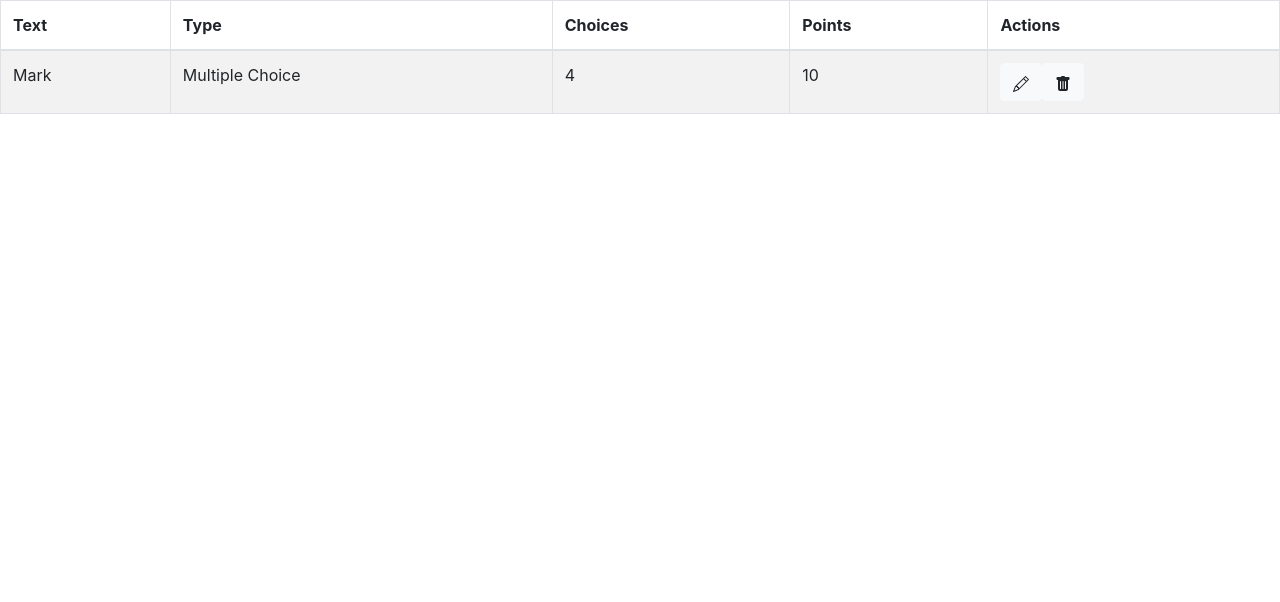
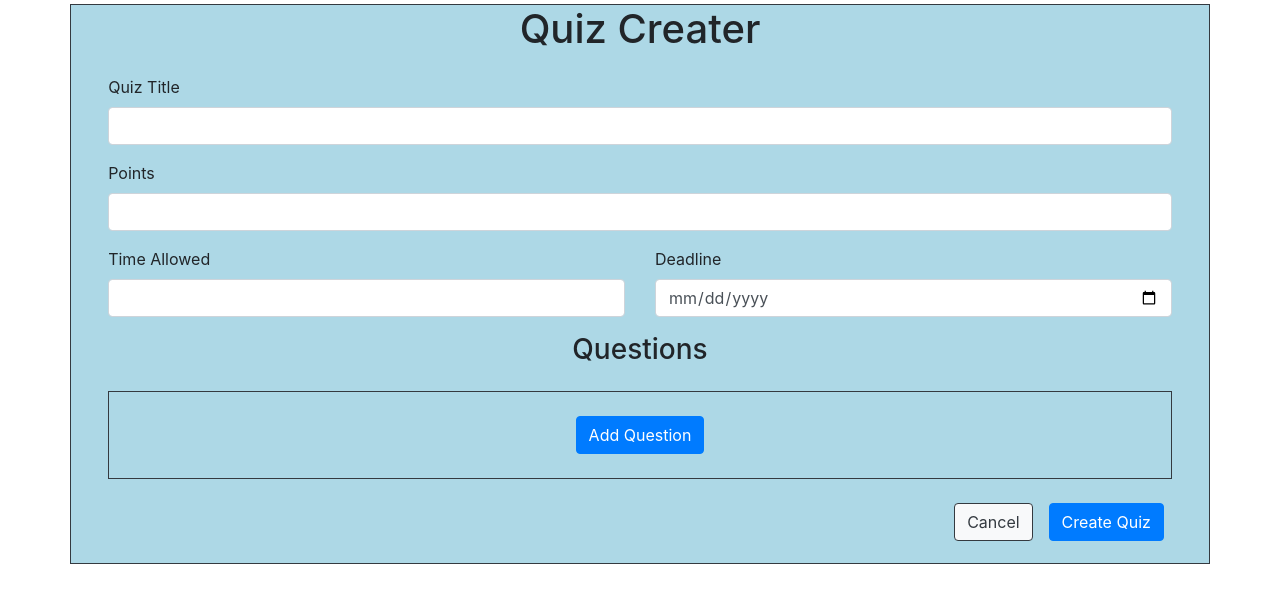
Before and after one commit to mashooqueali110/quize_creater, a React (Create React App) app: page / in a window 1280 px wide. Shown: the top 602 px of the page. Built offline with nearby package versions, Linux system fonts and the light colour scheme.

Commit message:
Fifth Commit

```diff
--- a/src/App.js
+++ b/src/App.js
@@ -12,7 +12,7 @@ function App() {
   return (
     <div className="App">
 
-     <center><QuestionsTable/> </center>
+     <center><Create/> </center>
 
 
     </div>
```
